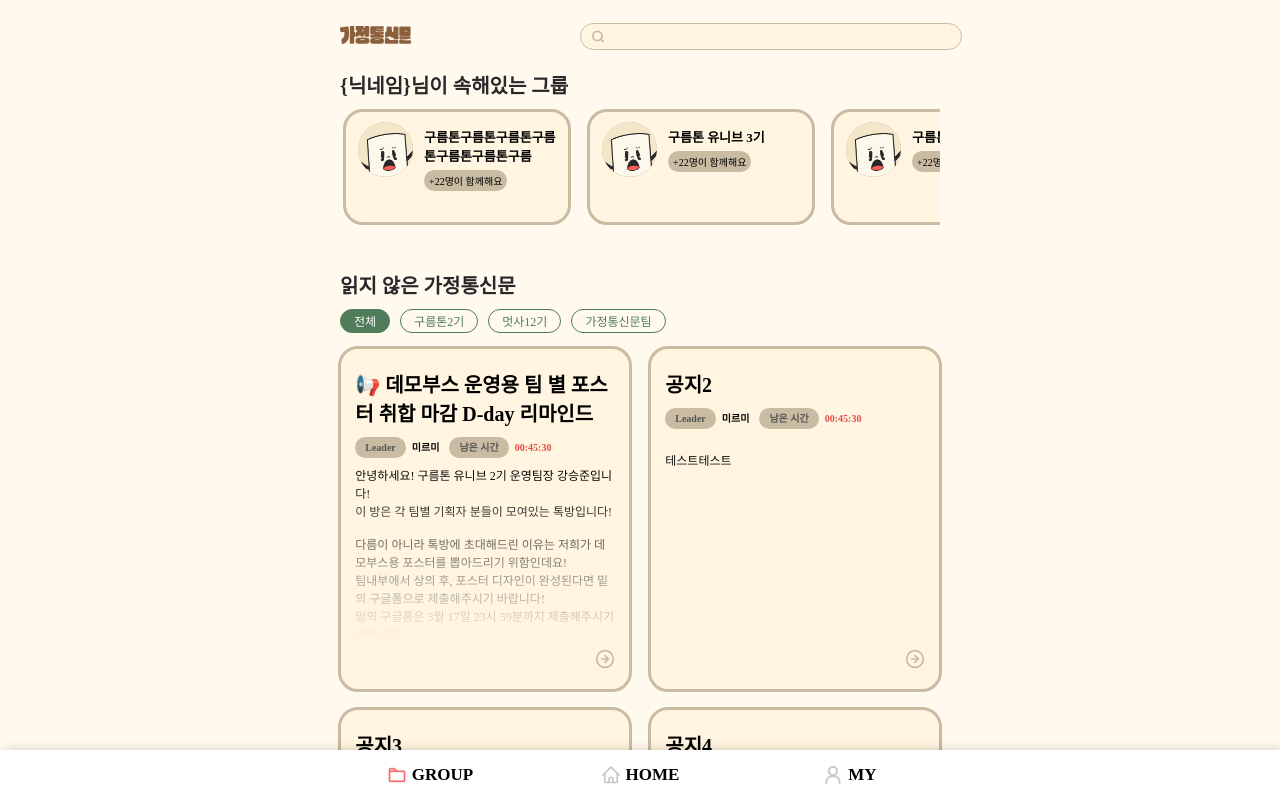
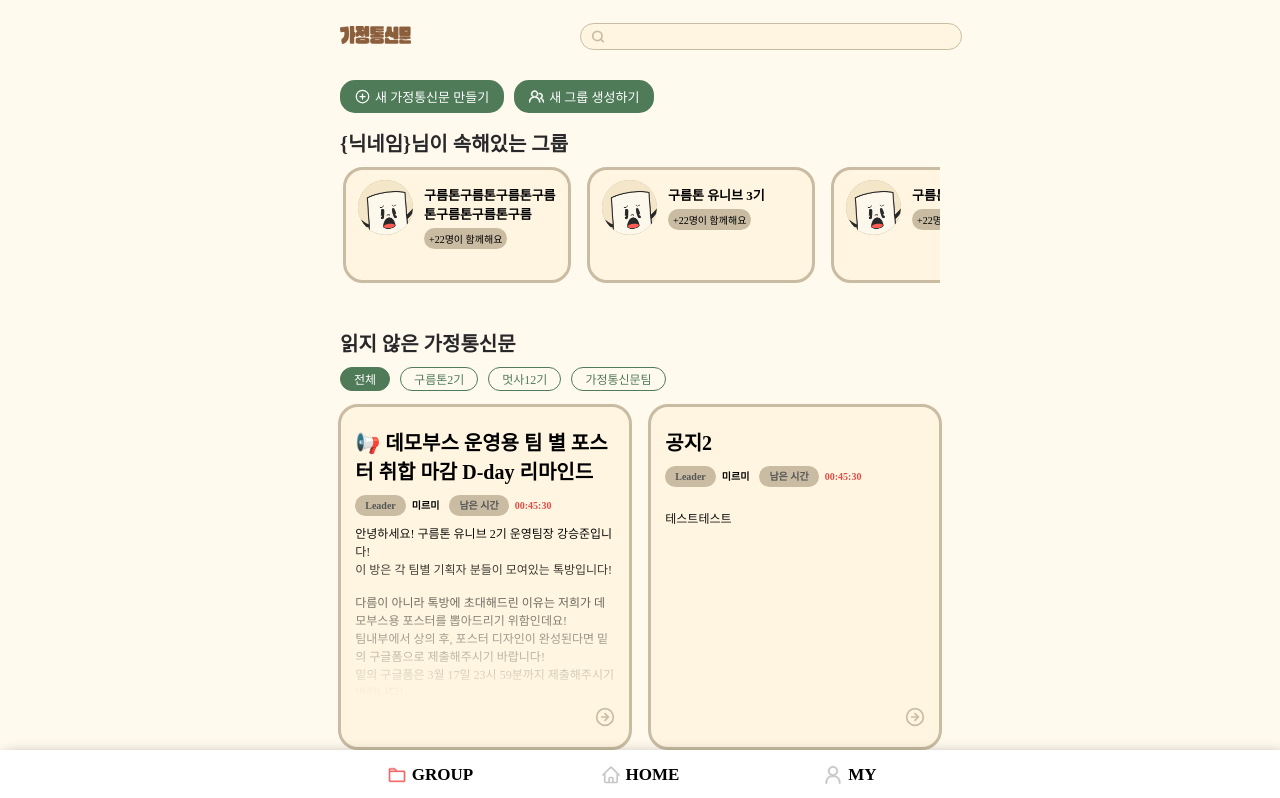
Before and after one commit to 9oormthon-univ/2024_BEOTKKOTTHON_TEAM_15_FE, a Next.js app: page /group in a window 1280 px wide. Shown: the top 798 px of the page. Built offline with nearby package versions, Linux system fonts and the light colour scheme; a web font is replaced by a local one; what recoil-persist would draw is missing.

Commit message:
feat : 버튼 추가 (#22)

```diff
--- a/src/components/groupmain/GroupMainPage.tsx
+++ b/src/components/groupmain/GroupMainPage.tsx
@@ -4,18 +4,23 @@ import React from 'react';
 import styled from 'styled-components';
 import UnreadNoticeSection from './UnreadNoticeSection';
 import GroupSection from './GroupSection';
+import { LuPlusCircle } from "react-icons/lu";
+import { GoPeople } from "react-icons/go";
 
 const GroupMainPage = () => {
 	return (
 		<Main>
-
 			<Section>
+                <BtnGroup>
+                    <Btn><LuPlusCircle size='1.5rem'/>새 가정통신문 만들기</Btn>
+                    <Btn><GoPeople id='people' size='1.5rem' />새 그룹 생성하기</Btn>
+                </BtnGroup>
 				<SectionTitle>{`{닉네임}`}님이 속해있는 그룹</SectionTitle>
-                <GroupSection/>
+				<GroupSection />
 			</Section>
 			<Section>
 				<SectionTitle>읽지 않은 가정통신문</SectionTitle>
-                <UnreadNoticeSection/>
+				<UnreadNoticeSection />
 			</Section>
 		</Main>
 	);
@@ -42,3 +47,28 @@ const SectionTitle = styled.div`
 	margin-bottom: 1rem;
 	color: #28282a;
 `;
+
+const BtnGroup = styled.div`
+	display: flex;
+	align-items: center;
+	justify-content: flex-start;
+	gap: 1rem;
+    margin-top: 1rem;
+    margin-bottom: 1.5rem;
+`;
+
+const Btn = styled.div`
+	cursor: pointer;
+    align-items: center;
+	padding: 0.7rem 1.5rem;
+	color: white;
+	background-color: #4f7b59;
+    font-size: 1.3rem;
+    font-weight: 500;
+    border-radius: 15px;
+    display: flex;
+    gap: 5px;
+    #people{
+        stroke-width: 1px;
+    }
+`;
```
Also changed, not shown: 1 other file (tests, documents, lock files or other folders).
